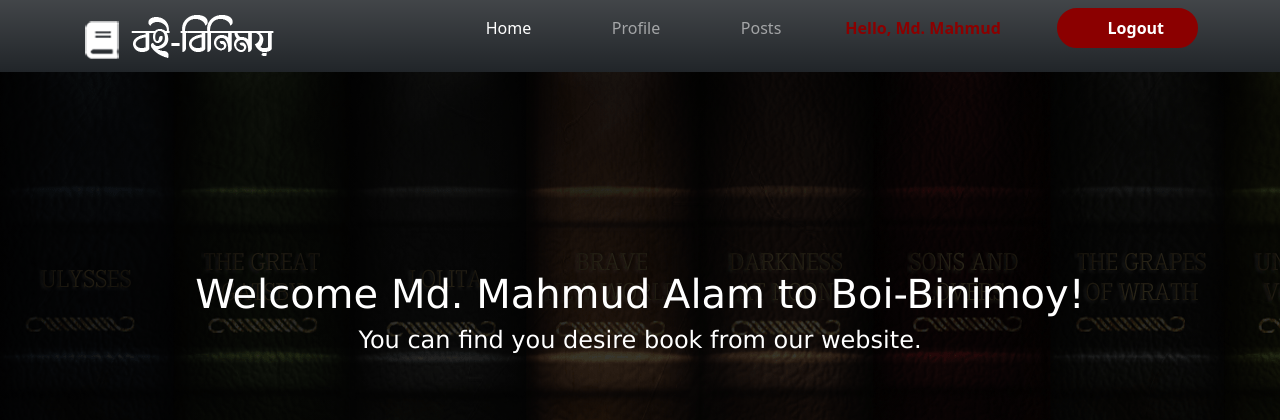
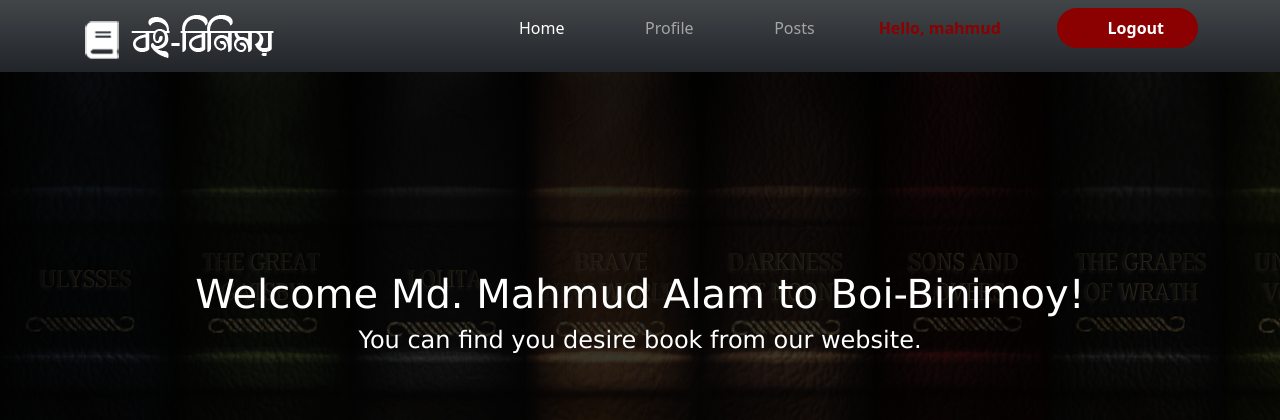
Before and after one commit to Mahmud-Alam/boibinimoy, a Django app: page / in a window 1280 px wide. Shown: the top 420 px of the page. Run offline with Django 3.2, Linux system fonts and the light colour scheme; a user stored in the database is signed in; some libraries are stand-ins or nearby versions; some web fonts are replaced.

Commit message:
some change in navbar

```diff
--- a/users/templates/users/navbar.html
+++ b/users/templates/users/navbar.html
@@ -28,7 +28,7 @@
               {% endif %}
               {% if request.user.is_authenticated %}
               <li class="nav-item">
-                <p class="nav-link active" style="color: darkred; font-weight: 700;">Hello, {{request.user.first_name}}</p>
+                <p class="nav-link active" style="color: darkred; font-weight: 700;">Hello, {{request.user.username}}</p>
               </li>
               <li class="nav-item">
                 <a class="btn btn-darkred" href="{% url 'logout' %}"><i class="fas fa-sign-out-alt"></i> Logout</a>
```
Also changed, not shown: db.sqlite3.
